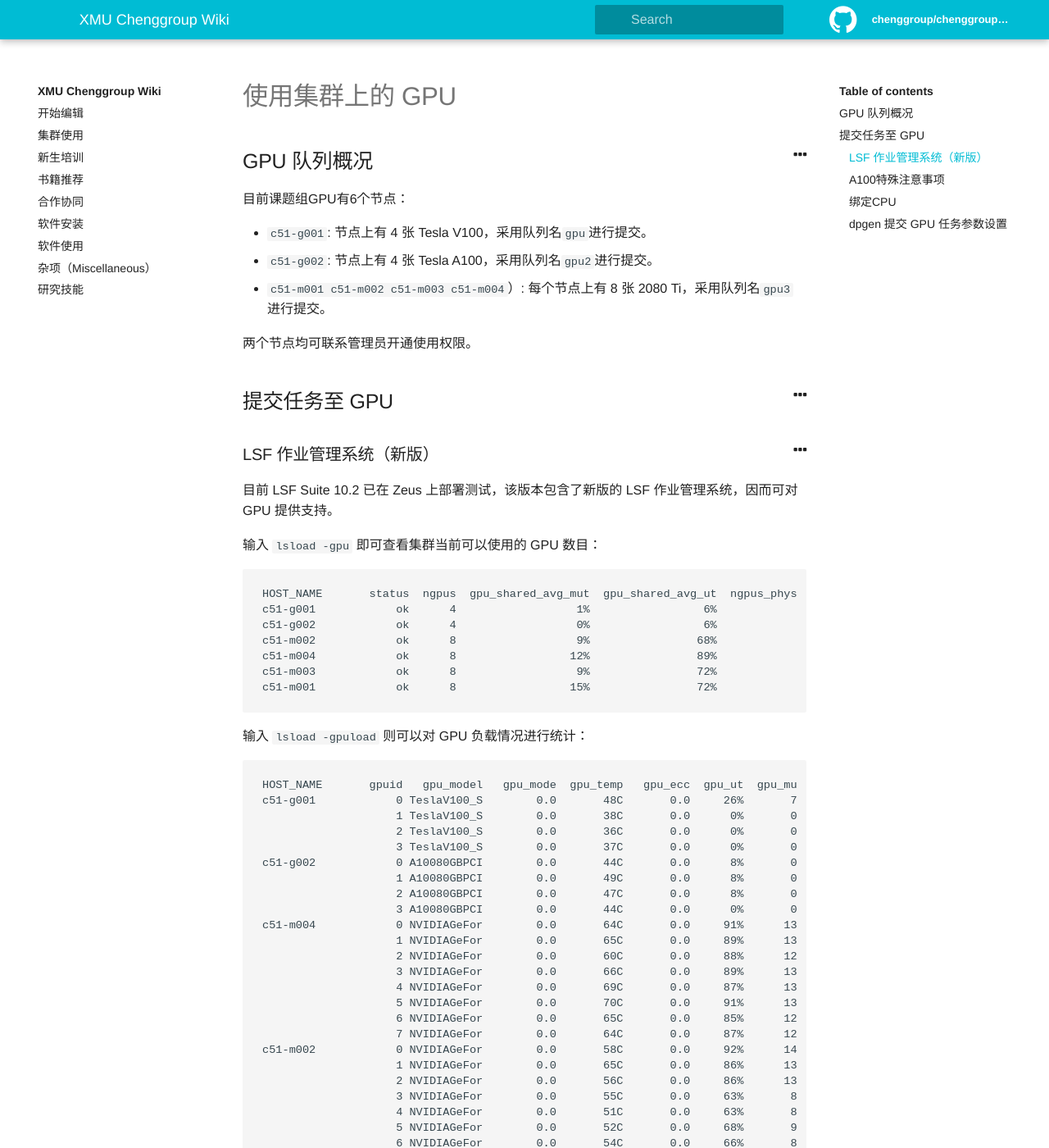
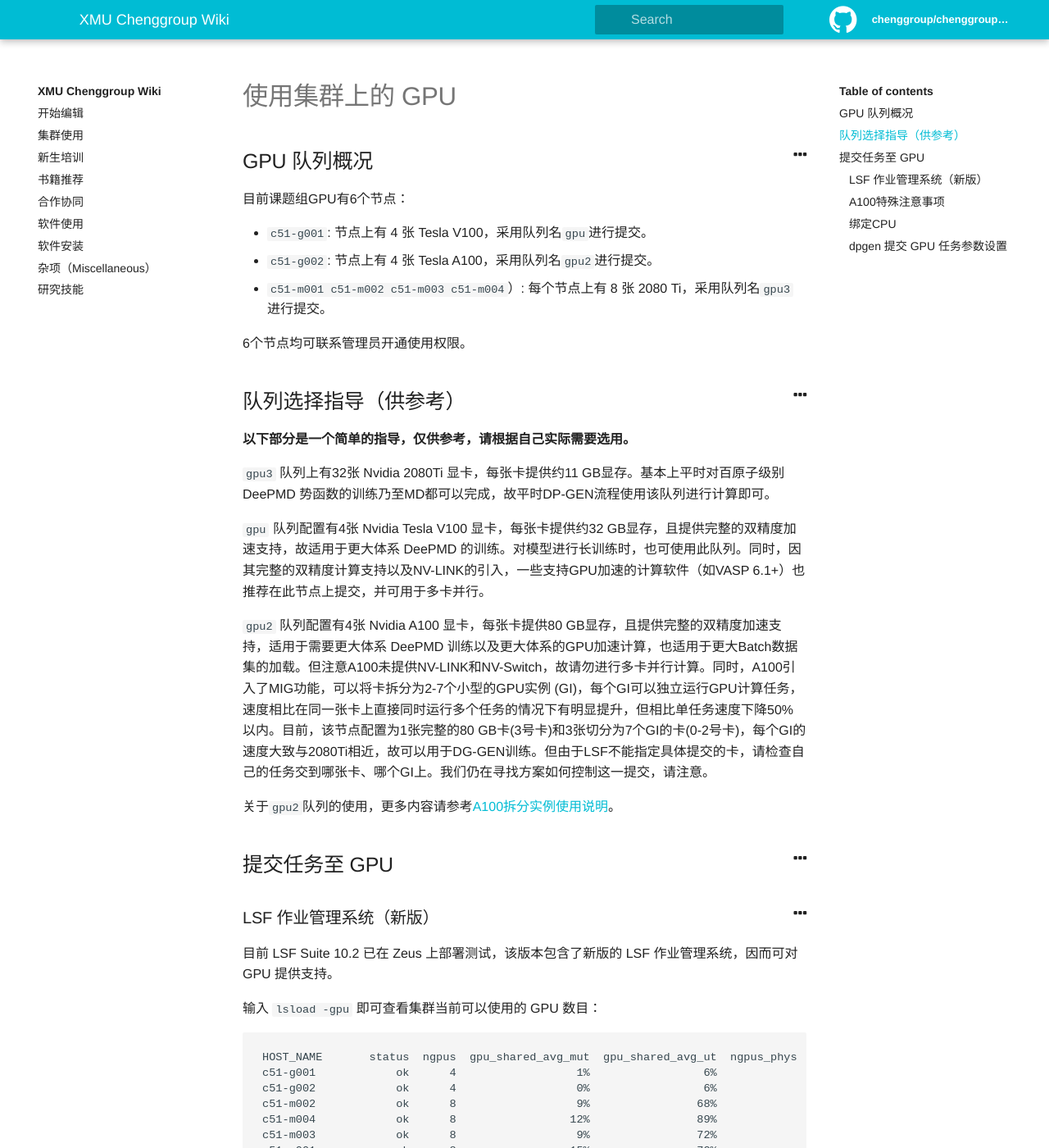
Before and after one commit to chenggroup/chenggroup.github.io, a Jekyll site: the page built from _wiki/集群使用/gpu_usage.md, in a window 1280 px wide and 1400 px high. Shown: the whole window at 82% size. Built offline with Jekyll 4.4.1, drawn with Linux system fonts in a browser that asks for light colours.

Commit message:
enhance instruction about hardware and software: * GPU instruction * Software advice

```diff
--- a/_wiki/集群使用/gpu_usage.md
+++ b/_wiki/集群使用/gpu_usage.md
@@ -13,7 +13,19 @@ priority: 1.03
 - `c51-g002`: 节点上有 4 张 Tesla A100，采用队列名`gpu2`进行提交。
 - `c51-m001 c51-m002 c51-m003 c51-m004`）: 每个节点上有 8 张 2080 Ti，采用队列名`gpu3`进行提交。
 
-两个节点均可联系管理员开通使用权限。
+6个节点均可联系管理员开通使用权限。
+
+## 队列选择指导（供参考）
+
+**以下部分是一个简单的指导，仅供参考，请根据自己实际需要选用。**
+
+`gpu3` 队列上有32张 Nvidia 2080Ti 显卡，每张卡提供约11 GB显存。基本上平时对百原子级别 DeePMD 势函数的训练乃至MD都可以完成，故平时DP-GEN流程使用该队列进行计算即可。
+
+`gpu` 队列配置有4张 Nvidia Tesla V100 显卡，每张卡提供约32 GB显存，且提供完整的双精度加速支持，故适用于更大体系 DeePMD 的训练。对模型进行长训练时，也可使用此队列。同时，因其完整的双精度计算支持以及NV-LINK的引入，一些支持GPU加速的计算软件（如VASP 6.1+）也推荐在此节点上提交，并可用于多卡并行。
+
+`gpu2` 队列配置有4张 Nvidia A100 显卡，每张卡提供80 GB显存，且提供完整的双精度加速支持，适用于需要更大体系 DeePMD 训练以及更大体系的GPU加速计算，也适用于更大Batch数据集的加载。但注意A100未提供NV-LINK和NV-Switch，故请勿进行多卡并行计算。同时，A100引入了MIG功能，可以将卡拆分为2-7个小型的GPU实例 (GI)，每个GI可以独立运行GPU计算任务，速度相比在同一张卡上直接同时运行多个任务的情况下有明显提升，但相比单任务速度下降50%以内。目前，该节点配置为1张完整的80 GB卡(3号卡)和3张切分为7个GI的卡(0-2号卡)，每个GI的速度大致与2080Ti相近，故可以用于DG-GEN训练。但由于LSF不能指定具体提交的卡，请检查自己的任务交到哪张卡、哪个GI上。我们仍在寻找方案如何控制这一提交，请注意。
+
+关于`gpu2`队列的使用，更多内容请参考<a href="{{ site.baseurl }}{% link _wiki/集群使用/mig_usage.md %}">A100拆分实例使用说明</a>。
 
 ## 提交任务至 GPU
 
```
Also changed, not shown: _wiki/软件使用/DP-GEN.md (+4 -1 lines), _wiki/软件使用/软件默认版本推荐.md (added, +21 -0 lines).
